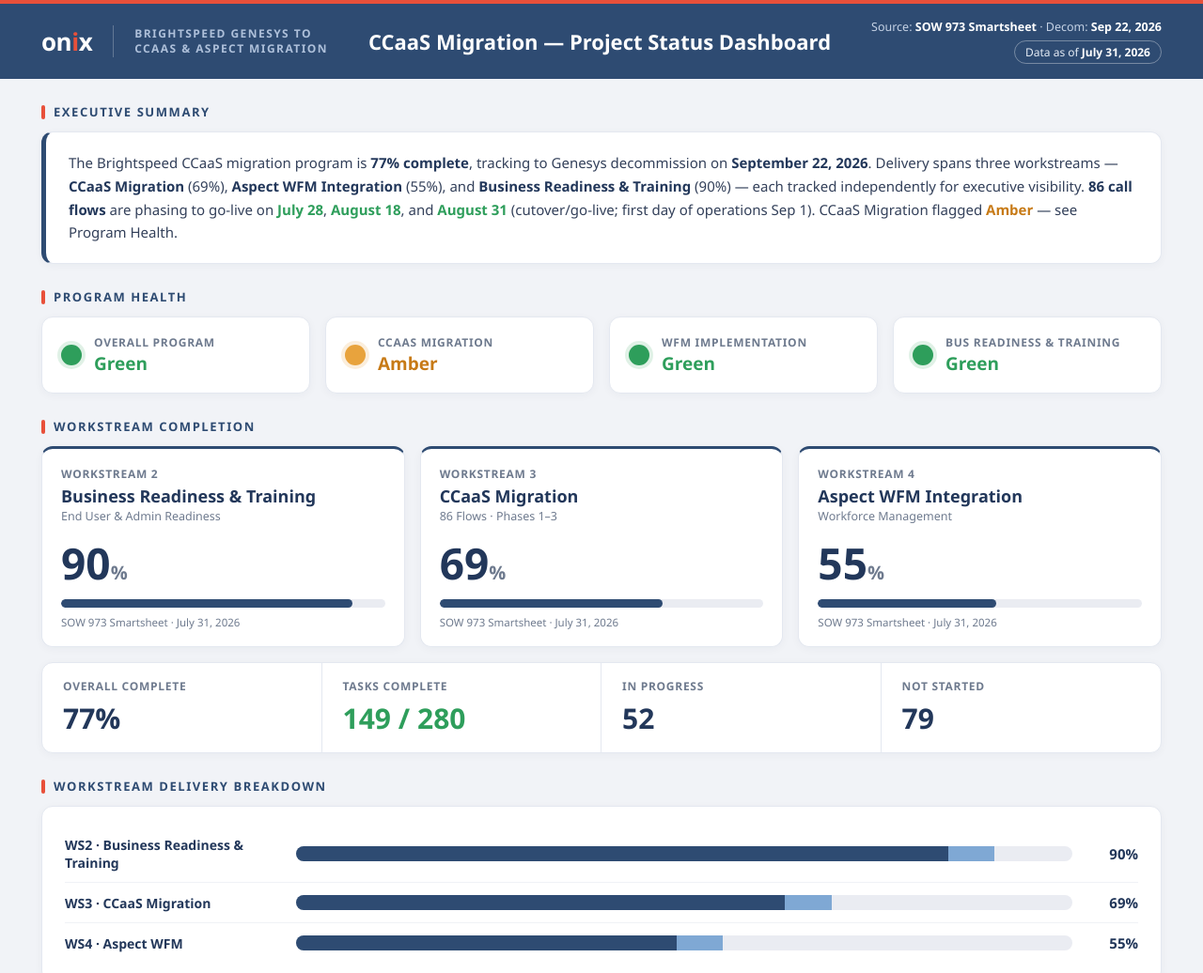
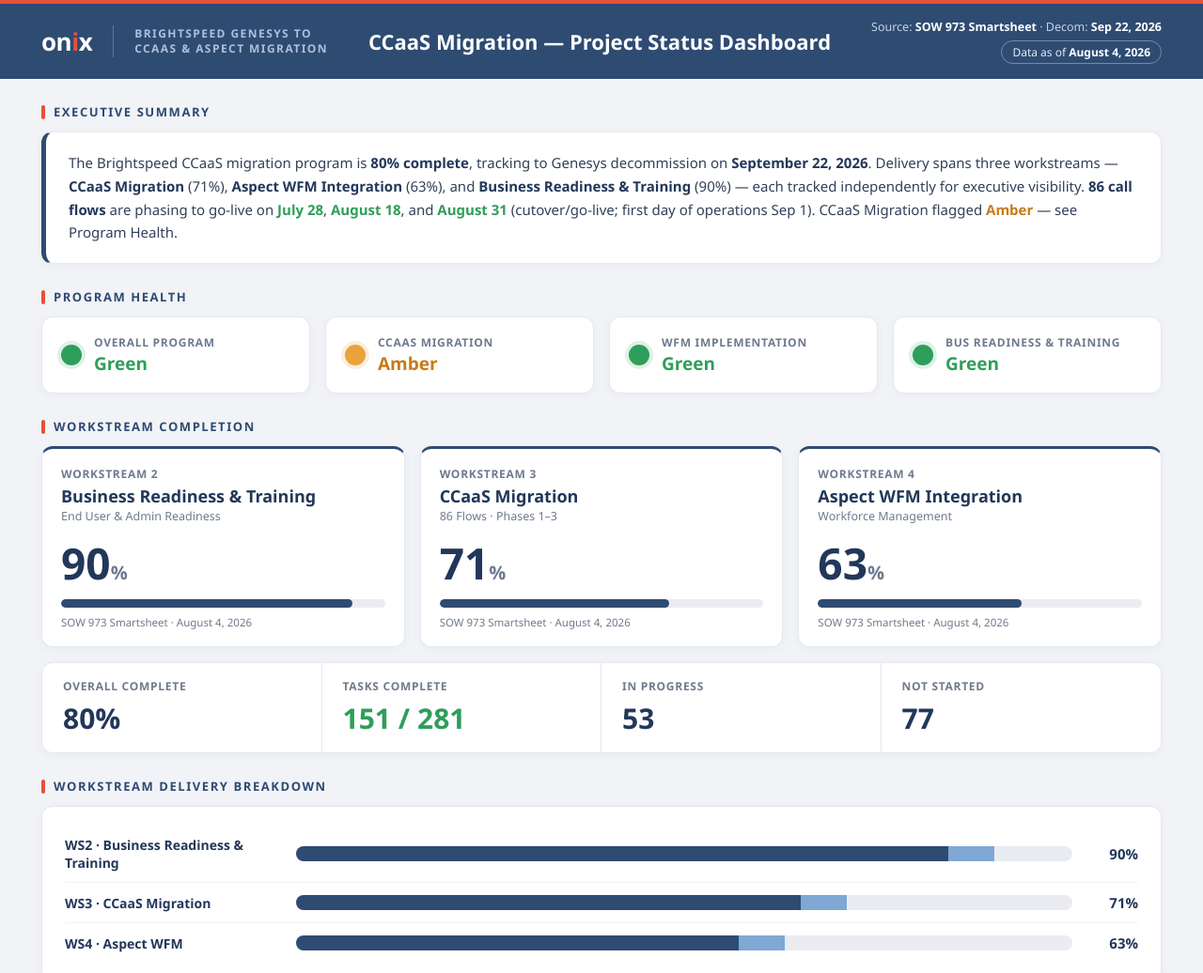
Before and after one commit to nphelan-create/brightspeed-dashboard, a plain HTML site: page index.html in a window 1280 px wide. Shown: the top 1036 px of the page at 94% size. Drawn offline with Linux system fonts and the light colour scheme.

Commit message:
Add files via upload

```diff
--- a/index.html
+++ b/index.html
@@ -251,8 +251,8 @@
 const gviz=(id,tab)=>`https://docs.google.com/spreadsheets/d/${id}/gviz/tq?tqx=out:csv&sheet=${encodeURIComponent(tab)}`;
 
 const DEFAULTS={
-  manual:{data_as_of:"July 31, 2026",overall_pct:77,overall_complete:149,overall_inprogress:52,overall_notstarted:79,ws2_pct:90,ws3_pct:69,ws4_pct:55},
-  tracker:{totals:{all:86,p1:15,p2:28,p3:43},p1:{built:15,pendingUAT:0},p2:{built:6,clearedUAT:19,buildInProgress:3,pendingUAT:0,dfcx:0},
+  manual:{data_as_of:"August 4, 2026",overall_pct:80,overall_complete:151,overall_inprogress:53,overall_notstarted:77,ws2_pct:90,ws3_pct:71,ws4_pct:63},
+  tracker:{totals:{all:86,p1:15,p2:28,p3:43},p1:{built:15,pendingUAT:0},p2:{built:18,clearedUAT:4,buildInProgress:6,pendingUAT:0,dfcx:0},
     p3:{built:0,clearedUAT:0,inSIT:1,pendingSITbuild:0,toDeliver:29,uatFailed:1,dfcx:7,inReview:5}},
   wshealth:[{ws:"ws3",item:"Late engagement by the Business owners — issues in structure / flows surfacing at UAT/ORT",status:"New",category:"Risk",jira:""}],
   nextsteps:[
```
